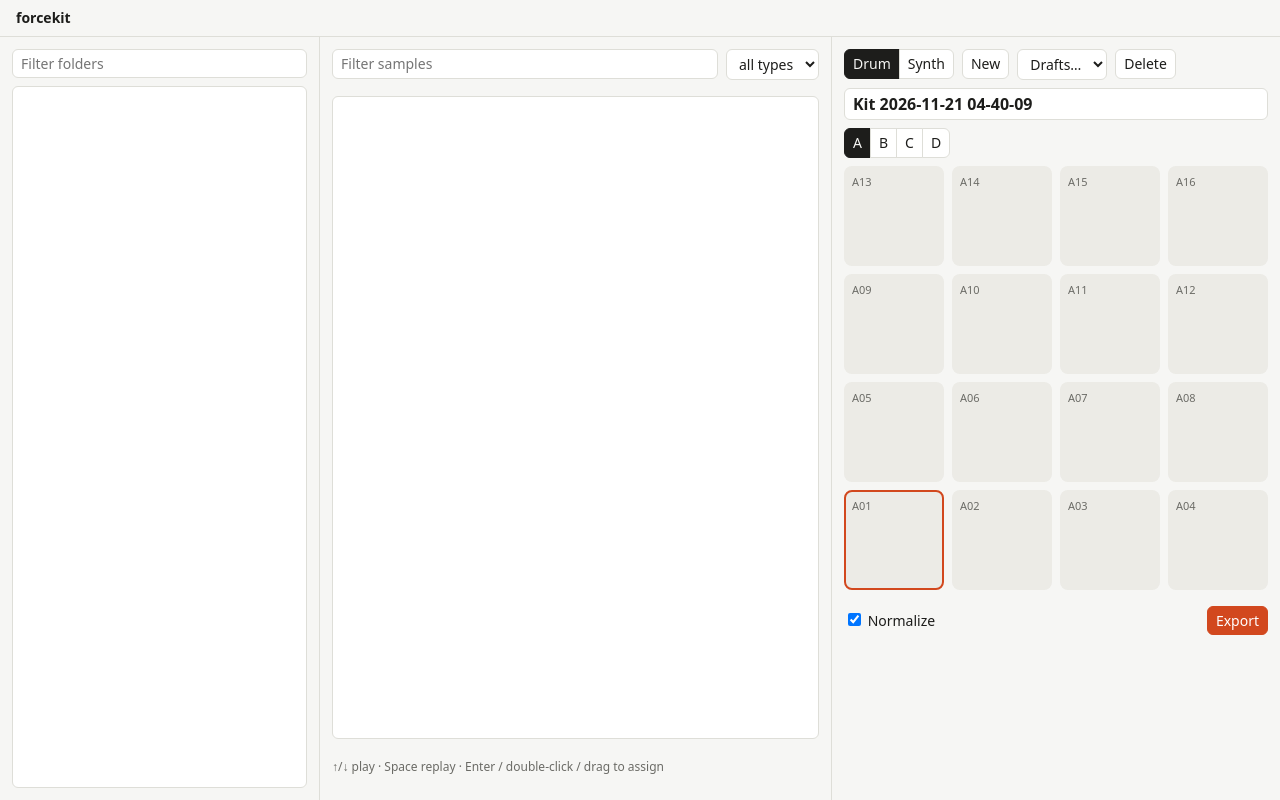
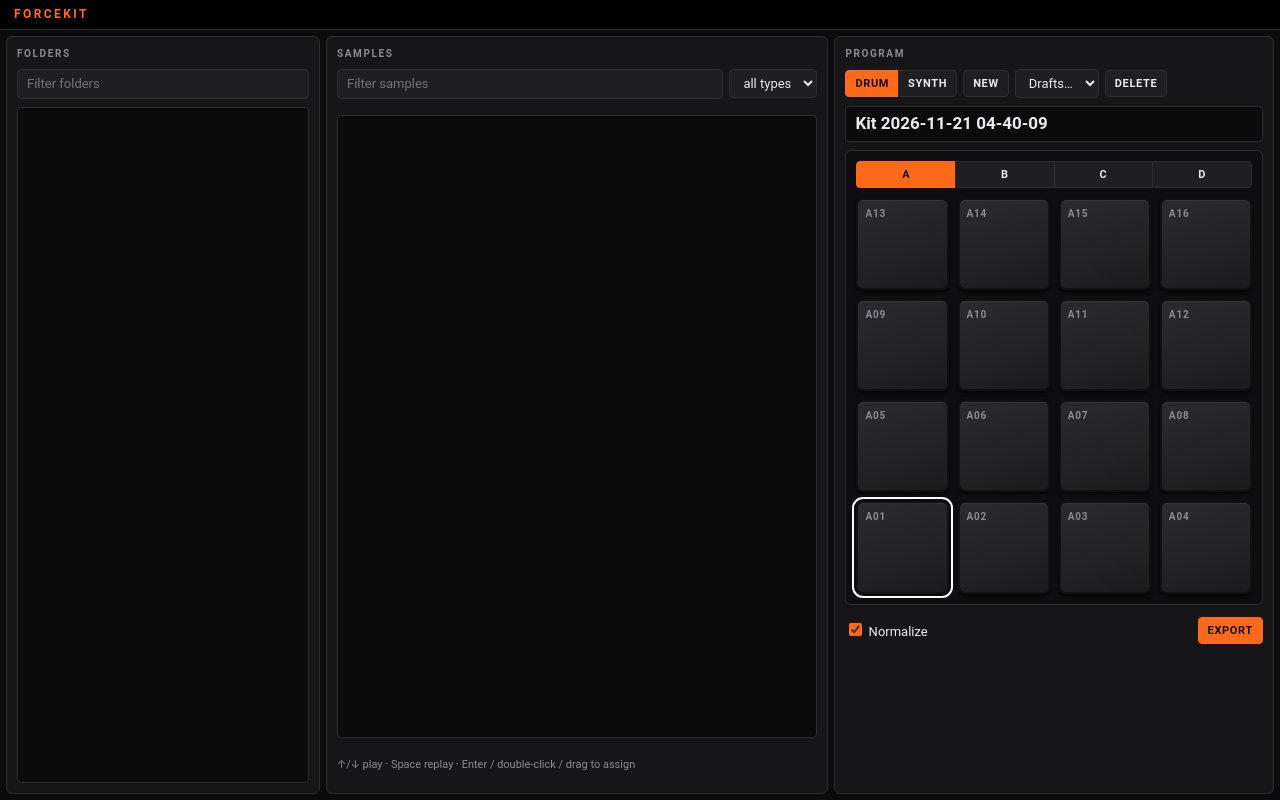
Before and after one commit to smarbos/forceKitMaker, a plain HTML site: page forcekit/web/index.html in a window 1280 px wide. Drawn offline with Linux system fonts and the light colour scheme; files that its build step writes are made by us from their sources; no server answers; files whose address does not match are found by name.

Commit message:
Restyle the UI after the Force's screen and pads; flash pads when played
Co-Authored-By: Claude Opus 5.5 <noreply@anthropic.com>

```diff
--- a/forcekit/web/style.css
+++ b/forcekit/web/style.css
@@ -1,68 +1,125 @@
+/* Look and feel modelled on the Force's touchscreen and pads:
+   near-black screen, dark grey panels, small uppercase labels,
+   dark rubber pads that light up when they hold a sample. */
 :root {
-  --bg: #f6f6f4; --panel: #ffffff; --text: #1d1d1b; --muted: #6b6b66; --line: #deded8;
-  --accent: #d2481e; --accent-soft: #fbe3d9; --sel: #e8e6df; --pad: #ecebe6; --pad-on: #fff2ea;
-  color-scheme: light;
-}
-@media (prefers-color-scheme: dark) {
-  :root {
-    --bg: #161615; --panel: #1f1f1d; --text: #ecebe6; --muted: #9a9a93; --line: #34342f;
-    --accent: #ff6a3d; --accent-soft: #4a2418; --sel: #2f2f2b; --pad: #2a2a27; --pad-on: #3a2419;
-    color-scheme: dark;
-  }
+  --screen: #0b0b0c;      /* outer background */
+  --panel: #161618;       /* panels */
+  --panel-2: #1f1f22;     /* raised controls */
+  --line: #2c2c31;
+  --text: #ececee;
+  --muted: #8b8b93;
+  --accent: #ff6a1a;      /* orange: selection, primary action */
+  --accent-soft: rgba(255, 106, 26, 0.16);
+  --lit: #3cff5a;         /* pad light — the green the exported kit shows on the device */
+  --pad: #232326;         /* unlit rubber pad */
+  color-scheme: dark;
 }
 * { box-sizing: border-box; }
-body { margin: 0; background: var(--bg); color: var(--text); font: 14px/1.4 system-ui, sans-serif; height: 100vh; display: flex; flex-direction: column; }
+body {
+  margin: 0; background: var(--screen); color: var(--text);
+  font: 13px/1.4 "Roboto", "Inter", system-ui, sans-serif;
+  height: 100vh; display: flex; flex-direction: column;
+}
 button, select, input { font: inherit; color: inherit; }
-button, select, input[type=text], input[type=search] { background: var(--panel); border: 1px solid var(--line); border-radius: 6px; padding: 4px 8px; }
-button { cursor: pointer; }
-button:hover { border-color: var(--muted); }
-button.primary { background: var(--accent); border-color: var(--accent); color: #fff; }
-.top { display: flex; gap: 16px; align-items: baseline; padding: 8px 16px; border-bottom: 1px solid var(--line); }
-.status { color: var(--muted); }
-.status.error { color: var(--accent); }
-.cols { flex: 1; display: grid; grid-template-columns: minmax(220px, 1fr) minmax(320px, 1.6fr) minmax(380px, 1.4fr); min-height: 0; }
-.col { display: flex; flex-direction: column; gap: 8px; padding: 12px; border-right: 1px solid var(--line); min-height: 0; }
-.col:last-child { border-right: 0; overflow-y: auto; }
-.row { display: flex; gap: 8px; align-items: center; flex-wrap: wrap; }
+button, select, input[type=text], input[type=search] {
+  background: var(--panel-2); border: 1px solid var(--line); border-radius: 4px; padding: 5px 9px;
+}
+input[type=text]:focus, input[type=search]:focus, select:focus, .files:focus { outline: 1px solid var(--accent); outline-offset: -1px; }
+button { cursor: pointer; text-transform: uppercase; letter-spacing: .06em; font-size: 11px; font-weight: 600; }
+button:hover { background: #2a2a2e; }
+button.primary { background: var(--accent); border-color: var(--accent); color: #111; }
+button.primary:hover { background: #ff8440; }
+input[type=checkbox] { accent-color: var(--accent); }
+
+/* top bar, like the Force's screen header */
+.top {
+  display: flex; gap: 16px; align-items: center; padding: 6px 14px;
+  background: #000; border-bottom: 1px solid var(--line);
+}
+.top strong { font-size: 12px; letter-spacing: .2em; text-transform: uppercase; color: var(--accent); }
+.status { color: var(--muted); font-size: 12px; }
+.status.error { color: #ff4d4d; }
+
+.cols { flex: 1; display: grid; grid-template-columns: minmax(220px, 1fr) minmax(320px, 1.6fr) minmax(400px, 1.4fr); gap: 6px; padding: 6px; min-height: 0; }
+.col { display: flex; flex-direction: column; gap: 8px; padding: 10px; background: var(--panel); border: 1px solid var(--line); border-radius: 6px; min-height: 0; }
+.col:last-child { overflow-y: auto; }
+.col::before {  /* section title, Force-style small caps */
+  content: attr(aria-label); font-size: 10px; font-weight: 700; letter-spacing: .16em;
+  text-transform: uppercase; color: var(--muted);
+}
+.row { display: flex; gap: 6px; align-items: center; flex-wrap: wrap; }
 .row > input[type=search] { flex: 1; }
 .muted { color: var(--muted); }
-.small { font-size: 12px; }
-.tree, .files { flex: 1; overflow-y: auto; background: var(--panel); border: 1px solid var(--line); border-radius: 6px; }
-.tree-item { display: flex; gap: 4px; padding: 2px 6px; cursor: pointer; white-space: nowrap; }
-.tree-item:hover { background: var(--sel); }
-.tree-item.active { background: var(--accent-soft); }
+.small { font-size: 11px; }
+
+/* browser lists */
+.tree, .files { flex: 1; overflow-y: auto; background: var(--screen); border: 1px solid var(--line); border-radius: 4px; }
+.tree-item { display: flex; gap: 4px; padding: 3px 6px; cursor: pointer; white-space: nowrap; }
+.tree-item:hover, .file:hover { background: var(--panel-2); }
+.tree-item.active { background: var(--accent-soft); box-shadow: inset 3px 0 var(--accent); }
 .tree-item .twisty { width: 14px; color: var(--muted); flex: none; }
-.tree-item .count { color: var(--muted); margin-left: auto; padding-left: 8px; }
-.file { display: grid; grid-template-columns: 1fr 52px 64px 40px; gap: 8px; padding: 3px 8px; cursor: pointer; border-bottom: 1px solid var(--line); }
-.file:hover { background: var(--sel); }
-.file.selected { background: var(--accent-soft); }
-.file.broken { color: var(--muted); text-decoration: line-through; cursor: not-allowed; }
+.tree-item .count { color: var(--muted); margin-left: auto; padding-left: 8px; font-variant-numeric: tabular-nums; }
+.file { display: grid; grid-template-columns: 1fr 52px 64px 40px; gap: 8px; padding: 4px 8px; cursor: pointer; border-bottom: 1px solid #1a1a1d; }
+.file.selected { background: var(--accent-soft); box-shadow: inset 3px 0 var(--accent); }
+.file.broken { color: #55555c; text-decoration: line-through; cursor: not-allowed; }
 .file .name { overflow: hidden; text-overflow: ellipsis; white-space: nowrap; }
-.file .dup { color: var(--muted); font-size: 11px; margin-left: 6px; }
-.file .meta { color: var(--muted); font-variant-numeric: tabular-nums; text-align: right; }
+.file .dup { color: var(--muted); font-size: 10px; margin-left: 6px; text-transform: uppercase; border: 1px solid var(--line); border-radius: 3px; padding: 0 3px; }
+.file .meta { color: var(--muted); font-variant-numeric: tabular-nums; text-align: right; font-size: 12px; }
+
+/* segmented buttons (Drum/Synth, banks) */
 .seg { display: inline-flex; }
 .seg button { border-radius: 0; margin-left: -1px; }
-.seg button:first-child { border-radius: 6px 0 0 6px; margin-left: 0; }
-.seg button:last-child { border-radius: 0 6px 6px 0; }
-.seg button.on { background: var(--text); color: var(--bg); border-color: var(--text); }
-#program-name { width: 100%; font-size: 16px; font-weight: 600; }
-.banks { margin-bottom: 8px; }
-.pads { display: grid; grid-template-columns: repeat(4, 1fr); gap: 8px; }
-.pad { position: relative; aspect-ratio: 1; background: var(--pad); border: 2px solid transparent; border-radius: 8px; padding: 6px; display: flex; flex-direction: column; justify-content: space-between; cursor: pointer; min-width: 0; }
-.pad.filled { background: var(--pad-on); }
-.pad.selected { border-color: var(--accent); }
-.pad.drop { border-style: dashed; border-color: var(--accent); }
-.pad .label { font-size: 11px; color: var(--muted); }
-.pad .sample { font-size: 12px; overflow: hidden; display: -webkit-box; -webkit-line-clamp: 3; -webkit-box-orient: vertical; word-break: break-word; }
-.pad .clear, .synth-row .clear { position: absolute; top: 2px; right: 4px; border: 0; background: none; padding: 0 4px; color: var(--muted); }
-.keymap { display: flex; height: 18px; border: 1px solid var(--line); border-radius: 4px; overflow: hidden; background: var(--panel); }
-.keymap span { height: 100%; border-right: 1px solid var(--bg); }
-.keymap span:nth-child(odd) { background: var(--accent); }
-.keymap span:nth-child(even) { background: var(--accent-soft); }
-.synth-list { display: flex; flex-direction: column; gap: 4px; margin-top: 8px; }
-.synth-row { position: relative; display: grid; grid-template-columns: 76px 1fr 90px; gap: 8px; align-items: center; padding: 4px 24px 4px 6px; background: var(--panel); border: 1px solid var(--line); border-radius: 6px; }
+.seg button:first-child { border-radius: 4px 0 0 4px; margin-left: 0; }
+.seg button:last-child { border-radius: 0 4px 4px 0; }
+.seg button.on { background: var(--accent); border-color: var(--accent); color: #111; }
+#program-name { width: 100%; font-size: 17px; font-weight: 600; background: var(--screen); }
+
+/* pads */
+#drum-panel { background: #0e0e10; border: 1px solid var(--line); border-radius: 6px; padding: 10px; }
+.banks { margin-bottom: 10px; display: flex; }
+.banks button { flex: 1; }
+.pads { display: grid; grid-template-columns: repeat(4, 1fr); gap: 9px; }
+.pad {
+  position: relative; aspect-ratio: 1; min-width: 0; padding: 7px; cursor: pointer;
+  display: flex; flex-direction: column; justify-content: space-between;
+  background: linear-gradient(160deg, #2b2b2f, var(--pad) 55%, #1b1b1e);
+  border: 2px solid #111; border-radius: 7px;
+  box-shadow: inset 0 1px 0 rgba(255,255,255,.05), 0 2px 3px rgba(0,0,0,.6);
+  transition: box-shadow .12s, background .12s;
+}
+.pad.filled {
+  background: linear-gradient(160deg, rgba(60,255,90,.34), rgba(60,255,90,.16) 60%, rgba(60,255,90,.10)), var(--pad);
+  border-color: rgba(60,255,90,.55);
+  box-shadow: 0 0 10px rgba(60,255,90,.25), inset 0 0 14px rgba(60,255,90,.18), 0 2px 3px rgba(0,0,0,.6);
+}
+.pad.hit { background: var(--lit); box-shadow: 0 0 22px rgba(60,255,90,.7); }
+.pad.hit .label, .pad.hit .sample { color: #062b0c; }
+.pad.selected { outline: 2px solid #fff; outline-offset: 2px; }
+.pad.drop { outline: 2px dashed var(--accent); outline-offset: 2px; }
+.pad .label { font-size: 10px; font-weight: 700; letter-spacing: .08em; color: var(--muted); }
+.pad.filled .label { color: #b8ffc3; }
+.pad .sample { font-size: 11px; overflow: hidden; display: -webkit-box; -webkit-line-clamp: 3; -webkit-box-orient: vertical; word-break: break-word; }
+.pad .clear, .synth-row .clear {
+  position: absolute; top: 2px; right: 3px; border: 0; background: none; padding: 0 4px;
+  color: var(--muted); font-size: 14px; text-transform: none;
+}
+.pad .clear:hover, .synth-row .clear:hover { color: #fff; background: none; }
+
+/* synth */
+#synth-panel { background: #0e0e10; border: 1px solid var(--line); border-radius: 6px; padding: 10px; }
+.keymap { display: flex; height: 22px; border: 1px solid var(--line); border-radius: 3px; overflow: hidden; background: var(--screen); }
+.keymap span { height: 100%; border-right: 1px solid #000; }
+.keymap span:nth-child(odd) { background: var(--lit); opacity: .75; }
+.keymap span:nth-child(even) { background: #1f8f32; }
+.synth-list { display: flex; flex-direction: column; gap: 4px; margin-top: 10px; }
+.synth-row { position: relative; display: grid; grid-template-columns: 76px 1fr 90px; gap: 8px; align-items: center; padding: 5px 26px 5px 6px; background: var(--panel-2); border: 1px solid var(--line); border-left: 3px solid var(--lit); border-radius: 4px; }
 .synth-row .name { overflow: hidden; text-overflow: ellipsis; white-space: nowrap; cursor: pointer; }
-.synth-row .range { color: var(--muted); font-size: 12px; text-align: right; }
+.synth-row .range { color: var(--muted); font-size: 11px; text-align: right; font-variant-numeric: tabular-nums; }
 .synth-list.drop { outline: 2px dashed var(--accent); }
-.export-row { justify-content: space-between; margin-top: 8px; }
-#export-result { word-break: break-all; }
+
+.export-row { justify-content: space-between; margin-top: 4px; }
+#export-result { word-break: break-all; color: var(--muted); }
+
+::-webkit-scrollbar { width: 8px; height: 8px; }
+::-webkit-scrollbar-thumb { background: #34343a; border-radius: 4px; }
+::-webkit-scrollbar-track { background: transparent; }
```
Also changed, not shown: forcekit/web/app.js (+11 -1 lines).
